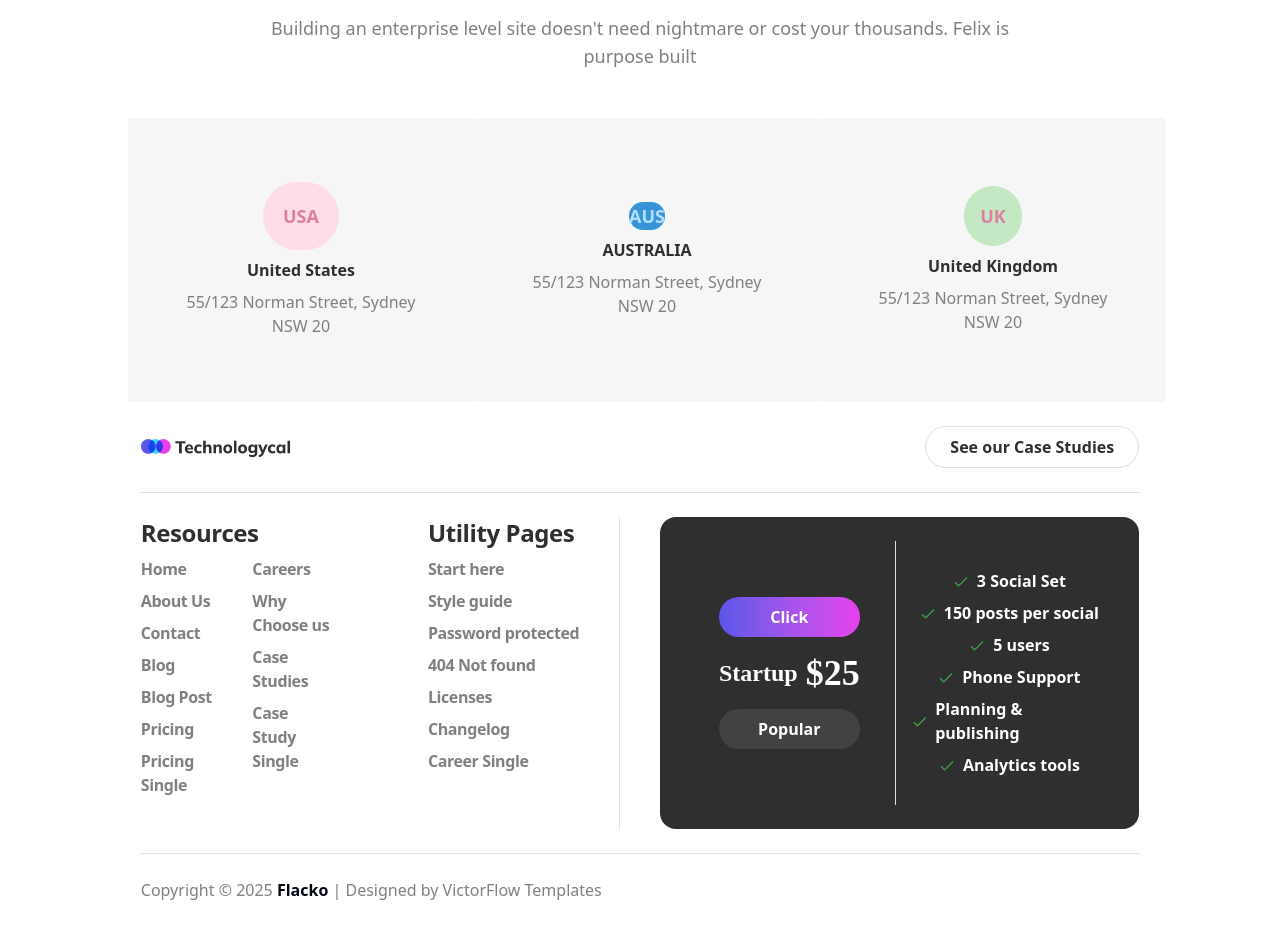
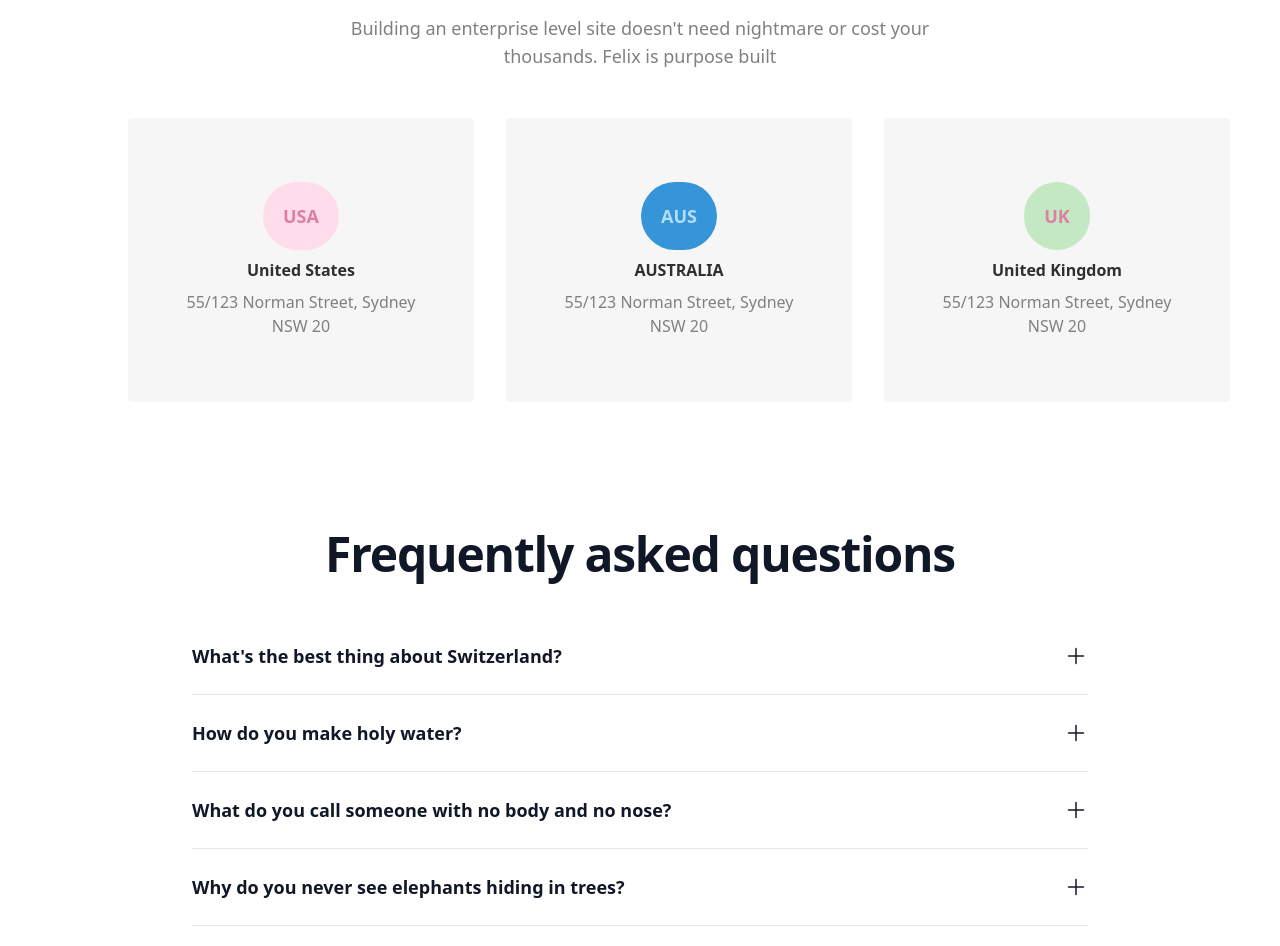
Before and after one commit to FlackoCodes/newTech, a React (Vite) app: page /contact in a window 1280 px wide. Shown: the part 486-1432 px from the top of the page. Before the commit the page ends 1398 px from the top, so only its background shows below. Built offline with nearby package versions, Linux system fonts and the light colour scheme.

Commit message:
added FAQ

```diff
--- a/src/components/FAQ.tsx
+++ b/src/components/FAQ.tsx
@@ -1,5 +1,57 @@
-const FAQ = () => {
-  return <div>FAQ</div>;
-};
+// const FAQ = () => {
+//   return <div>FAQ</div>;
+// };
 
-export default FAQ;
+// export default FAQ;
+
+import {
+  Disclosure,
+  DisclosureButton,
+  DisclosurePanel,
+} from "@headlessui/react";
+import { MinusIcon, PlusIcon } from "@heroicons/react/24/outline";
+import { faqs } from "../data";
+
+export default function FAQ() {
+  return (
+    <div className="bg-white">
+      <div className="mx-auto max-w-7xl px-6 py-12 sm:py-32 lg:px-8 lg:py-16">
+        <div className="mx-auto max-w-4xl">
+          <h2 className="text-4xl font-semibold tracking-tight text-gray-900 sm:text-5xl text-center">
+            Frequently asked questions
+          </h2>
+          <dl className="mt-16 divide-y divide-gray-900/10">
+            {faqs.map((faq) => (
+              <Disclosure
+                key={faq.question}
+                as="div"
+                className="py-6 first:pt-0 last:pb-0"
+              >
+                <dt>
+                  <DisclosureButton className="group flex w-full items-start justify-between text-left text-gray-900">
+                    <span className="text-lg font-semibold">
+                      {faq.question}
+                    </span>
+                    <span className="ml-6 flex h-7 items-center">
+                      <PlusIcon
+                        aria-hidden="true"
+                        className="size-6 group-data-open:hidden"
+                      />
+                      <MinusIcon
+                        aria-hidden="true"
+                        className="size-6 group-not-data-open:hidden"
+                      />
+                    </span>
+                  </DisclosureButton>
+                </dt>
+                <DisclosurePanel as="dd" className="mt-2 pr-12">
+                  <p className="text-lg text-gray-600">{faq.answer}</p>
+                </DisclosurePanel>
+              </Disclosure>
+            ))}
+          </dl>
+        </div>
+      </div>
+    </div>
+  );
+}
--- a/src/components/Global.tsx
+++ b/src/components/Global.tsx
@@ -1,20 +1,22 @@
+import FAQ from "./FAQ";
+
 function Global() {
   return (
     <>
       <header className="text-center my-12">
-        <h3 className="my-4 ttext-[#2F2F2F] text-2xl lg:text-3xl">
+        <h3 className="my-4 text-[#2F2F2F] text-2xl font-bold lg:text-3xl">
           We're Global and Growing
         </h3>
-        <p className="text-[#808080] text-lg w-[800px] my-0 mx-auto">
+        <p className="text-[#808080] text-lg md:w-[600px] my-0 mx-auto">
           Building an enterprise level site doesn't need nightmare or cost your
           thousands. Felix is purpose built
         </p>
       </header>
       <section className="w-[80%] my-0 mx-auto">
-        <div className="flex flex-col md:flex-row">
+        <div className="flex flex-col md:flex-row gap-2.5 md:gap-8">
           <div className="rounded bg-[#F6F6F6] flex justify-center flex-col gap-2 py-16 px-12">
             <div className="flex justify-center">
-              <span className="text-[#DD7FA1] text-lg font-bold bg-[#FFDCE9] rounded-full p-5">
+              <span className="text-[#DD7FA1] text-lg font-semibold bg-[#FFDCE9] rounded-full p-5">
                 USA
               </span>
             </div>
@@ -27,7 +29,7 @@ function Global() {
           </div>
           <div className="rounded bg-[#F6F6F6] flex justify-center flex-col gap-2 py-16 px-12">
             <div className="flex justify-center">
-              <span className="text-[#B1DEFF] text-lg font-bold bg-[#3694D8] rounded-full p-">
+              <span className="text-[#B1DEFF] text-lg font-semibold bg-[#3694D8] rounded-full p-5">
                 AUS
               </span>
             </div>
@@ -38,7 +40,7 @@ function Global() {
           </div>
           <div className="rounded bg-[#F6F6F6] flex justify-center flex-col gap-2 py-16 px-12">
             <div className="flex justify-center">
-              <span className="text-[#DD7FA1] text-lg font-bold bg-[#C5E8C4] rounded-full p-4">
+              <span className="text-[#DD7FA1] text-lg font-semibold bg-[#C5E8C4] rounded-full p-5">
                 UK
               </span>
             </div>
@@ -51,6 +53,16 @@ function Global() {
           </div>
         </div>
       </section>
+      <section id="faq" className="w-[80%] my-0 mx-auto">
+        <div className="my-6 md:my-16">
+          {/* <header className="text-center">
+            <h4 className="text-[#2f2f2f] text-3xl font-bold">
+              Frequently Asked Questions
+            </h4>
+          </header> */}
+          <FAQ />
+        </div>
+      </section>
     </>
   );
 }
--- a/src/data.ts
+++ b/src/data.ts
@@ -602,3 +602,36 @@ export const careerData = [
     ]
   },
 ];
+
+export const faqs = [
+  {
+    question: "What's the best thing about Switzerland?",
+    answer:
+      "I don't know, but the flag is a big plus. Lorem ipsum dolor sit amet consectetur adipisicing elit. Quas cupiditate laboriosam fugiat.",
+  },
+  {
+    question: "How do you make holy water?",
+    answer:
+      "You boil the hell out of it. Lorem ipsum dolor sit amet consectetur adipisicing elit. Magnam aut tempora vitae odio inventore fuga aliquam nostrum quod porro. Delectus quia facere id sequi expedita natus.",
+  },
+  {
+    question: "What do you call someone with no body and no nose?",
+    answer:
+      "Nobody knows. Lorem ipsum dolor sit amet consectetur adipisicing elit. Culpa, voluptas ipsa quia excepturi, quibusdam natus exercitationem sapiente tempore labore voluptatem.",
+  },
+  {
+    question: "Why do you never see elephants hiding in trees?",
+    answer:
+      "Because they're so good at it. Lorem ipsum dolor sit amet consectetur adipisicing elit. Quas cupiditate laboriosam fugiat.",
+  },
+  {
+    question: "Why can't you hear a pterodactyl go to the bathroom?",
+    answer:
+      "Because the pee is silent. Lorem ipsum dolor sit amet, consectetur adipisicing elit. Ipsam, quas voluptatibus ex culpa ipsum, aspernatur blanditiis fugiat ullam magnam suscipit deserunt illum natus facilis atque vero consequatur! Quisquam, debitis error.",
+  },
+  {
+    question: "Why did the invisible man turn down the job offer?",
+    answer:
+      "He couldn't see himself doing it. Lorem ipsum dolor sit, amet consectetur adipisicing elit. Eveniet perspiciatis officiis corrupti tenetur. Temporibus ut voluptatibus, perferendis sed unde rerum deserunt eius.",
+  },
+];
```
